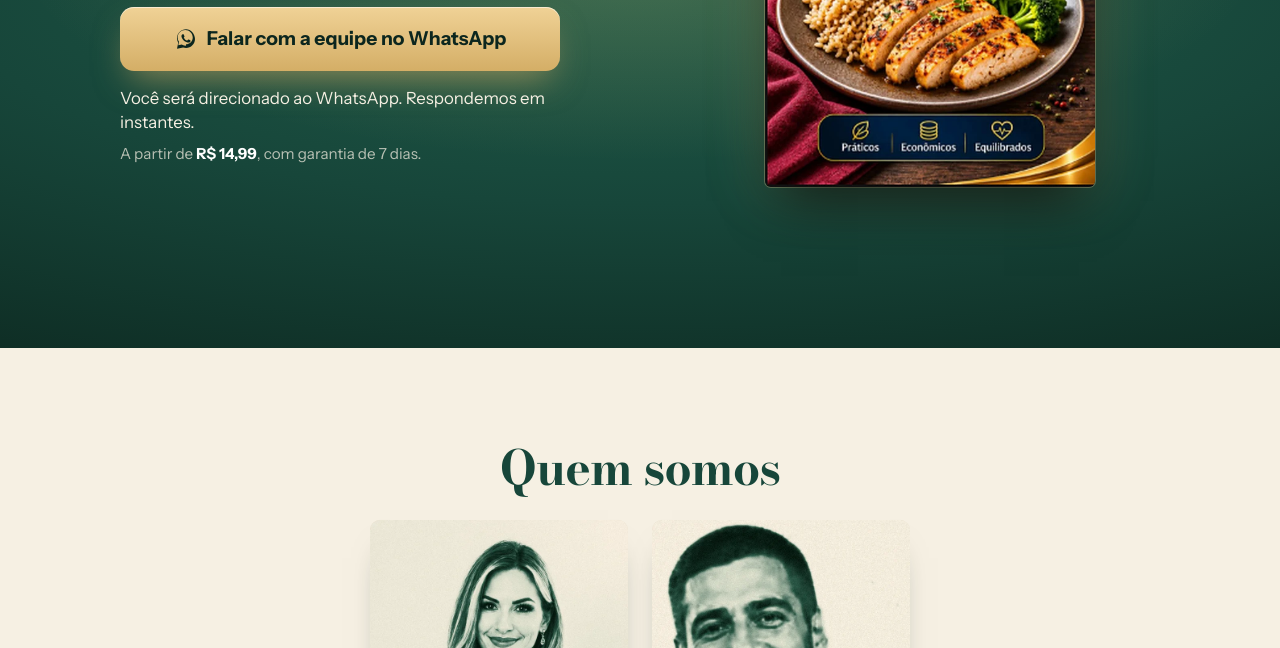
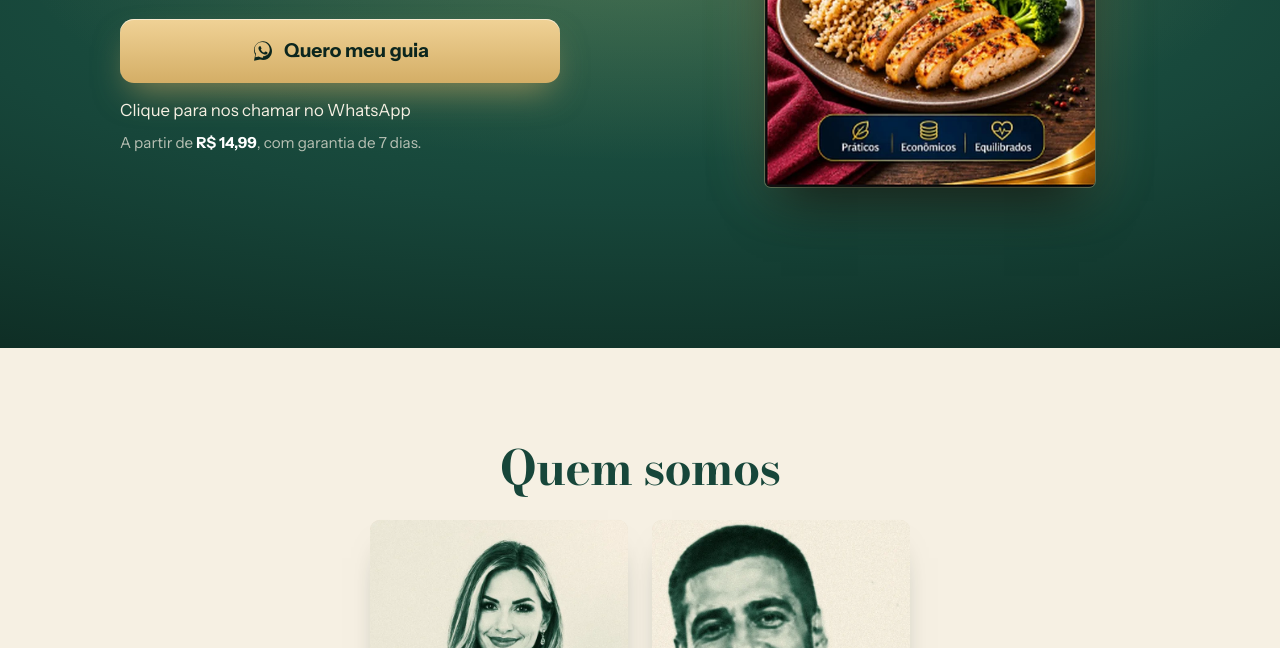
Before and after one commit to luizlfcm/Pv-150-receitas, a plain HTML site: page index.html in a window 1280 px wide. Shown: the part 452-1100 px from the top of the page. Drawn offline with Linux system fonts and the light colour scheme.

Commit message:
PV: botão 'Quero meu guia' com 'Clique para nos chamar no WhatsApp' embaixo
Co-Authored-By: Claude Sonnet 5.5 <noreply@anthropic.com>
Claude-Session: https://claude.ai/code/session_01JwynWDNDQJ62iwvgbymddc

```diff
--- a/index.html
+++ b/index.html
@@ -60,9 +60,9 @@ fbq('track', 'ViewContent', { content_name: '150 Almoços Fitness', content_cate
       <div class="cta">
         <a class="btn" data-wa href="https://wa.me/5521988784380" rel="noopener">
           <svg viewBox="0 0 32 32" width="24" height="24" aria-hidden="true" focusable="false"><path fill="currentColor" d="M16.04 3C9.4 3 4 8.38 4 15.01c0 2.12.55 4.19 1.6 6.01L4 29l8.14-1.56a12.03 12.03 0 0 0 3.9.65h.01C22.69 28.09 28 22.71 28 16.08 28 9.45 22.69 3 16.04 3Zm0 22.07h-.01a10 10 0 0 1-5.1-1.4l-.37-.22-4.83.93.97-4.7-.24-.38a9.95 9.95 0 0 1-1.54-5.3c0-5.5 4.5-9.98 10.04-9.98 5.52 0 10.02 4.47 10.02 9.98 0 5.5-4.5 9.07-8.94 9.07Zm5.5-7.46c-.3-.15-1.78-.88-2.06-.98-.28-.1-.48-.15-.68.15-.2.3-.78.98-.96 1.18-.17.2-.35.23-.65.08-.3-.15-1.27-.47-2.42-1.5a9.1 9.1 0 0 1-1.68-2.09c-.18-.3-.02-.46.13-.6.14-.14.3-.35.45-.53.15-.17.2-.3.3-.5.1-.2.05-.38-.02-.53-.08-.15-.68-1.64-.93-2.25-.25-.58-.5-.5-.68-.51l-.58-.01c-.2 0-.53.08-.8.38-.28.3-1.05 1.03-1.05 2.5s1.08 2.9 1.23 3.1c.15.2 2.1 3.2 5.1 4.5.71.3 1.27.5 1.7.63.72.23 1.37.2 1.88.12.57-.09 1.78-.72 2.03-1.43.25-.7.25-1.3.18-1.43-.08-.13-.28-.2-.58-.35Z"/></svg>
-          <span>Falar com a equipe no WhatsApp</span>
+          <span>Quero meu guia</span>
         </a>
-        <p class="redireciona">Você será direcionado ao WhatsApp. Respondemos em instantes.</p>
+        <p class="redireciona">Clique para nos chamar no WhatsApp</p>
         <p class="preco">A partir de <strong>R$&nbsp;14,99</strong>, com garantia de 7 dias.</p>
       </div>
     </div>
```
